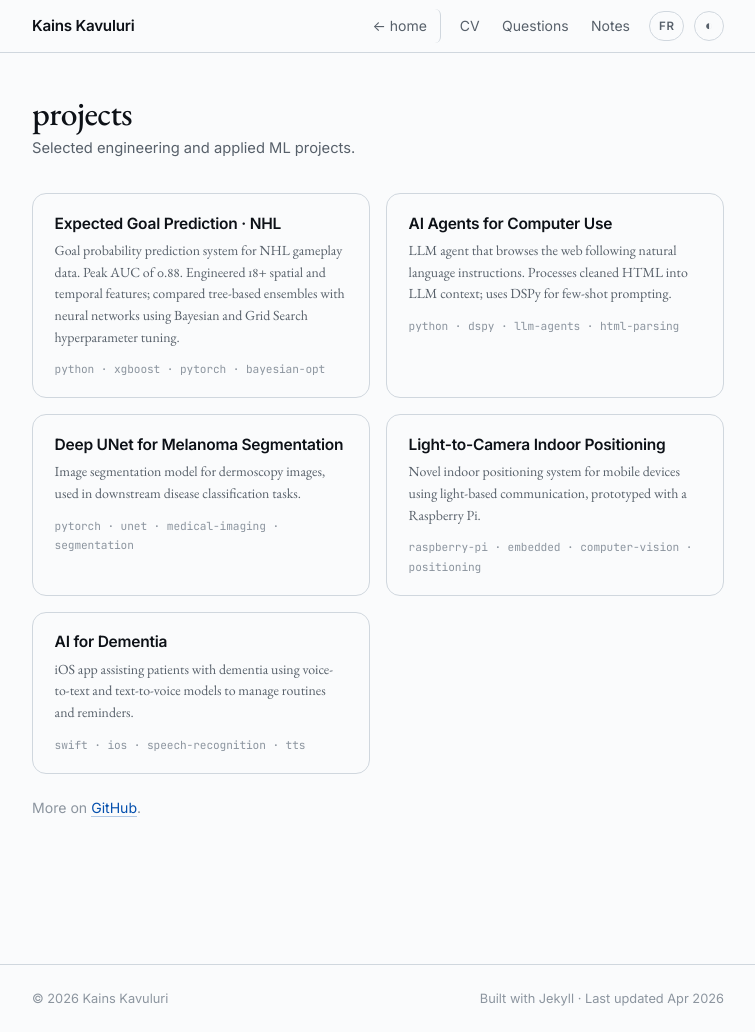
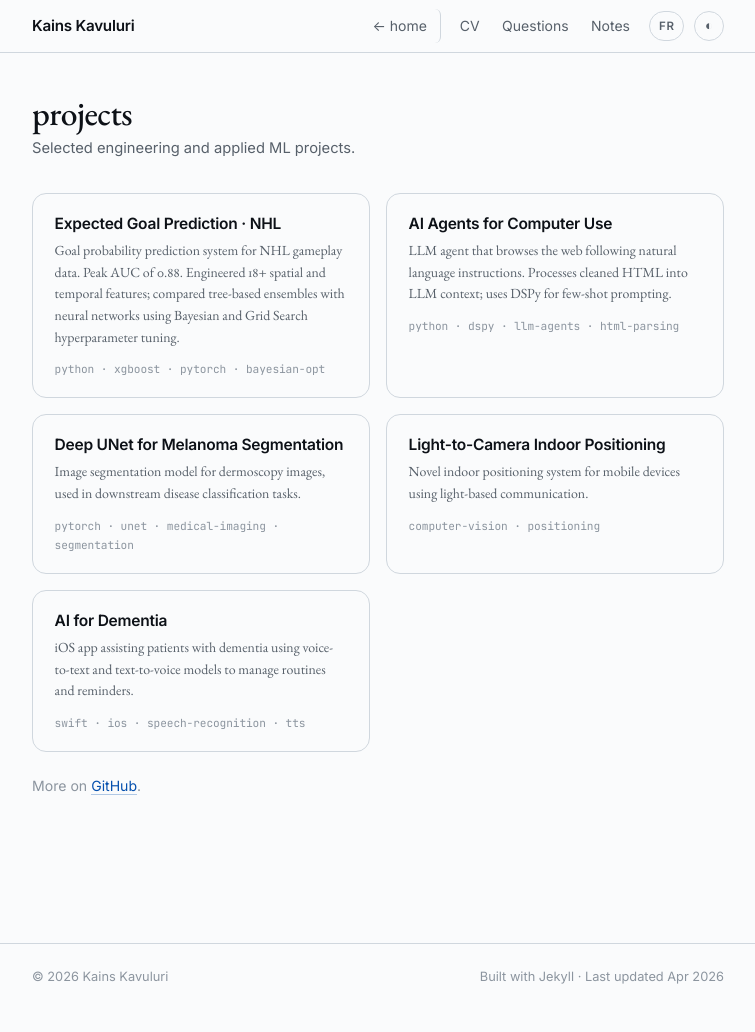
Before and after one commit to kainsk1/kainsk1.github.io, a Jekyll site: the page built from _pages/projects.md, in a window 1280 px wide and 1032 px high. Shown: the whole window, without its empty margins (262-1017 px from the left). Built offline with Jekyll 4.4.1, drawn with Linux system fonts in a browser that asks for light colours.

Commit message:
smol changes

```diff
--- a/_pages/projects.md
+++ b/_pages/projects.md
@@ -27,8 +27,8 @@ permalink: /projects/
 
   <div class="project">
     <h3><a href="https://github.com/kainspraveen">Light-to-Camera Indoor Positioning</a></h3>
-    <p>Novel indoor positioning system for mobile devices using light-based communication, prototyped with a Raspberry Pi.</p>
-    <div class="tags">raspberry-pi · embedded · computer-vision · positioning</div>
+    <p>Novel indoor positioning system for mobile devices using light-based communication.</p>
+    <div class="tags">computer-vision · positioning</div>
   </div>
 
   <div class="project">
--- a/index.html
+++ b/index.html
@@ -118,7 +118,7 @@ title: Kains Kavuluri
     <div class="project animate-in delay-4">
       <span class="project-icon">💡</span>
       <h4><a href="https://github.com/kainspraveen">Light-to-Camera Indoor Positioning</a></h4>
-      <p>Novel indoor positioning system for mobile devices using light-based communication, prototyped with a Raspberry Pi.</p>
+      <p>Novel indoor positioning system for mobile devices using light-based communication.</p>
       <div class="tags">computer-vision</div>
     </div>
     <div class="project animate-in delay-5">
```
